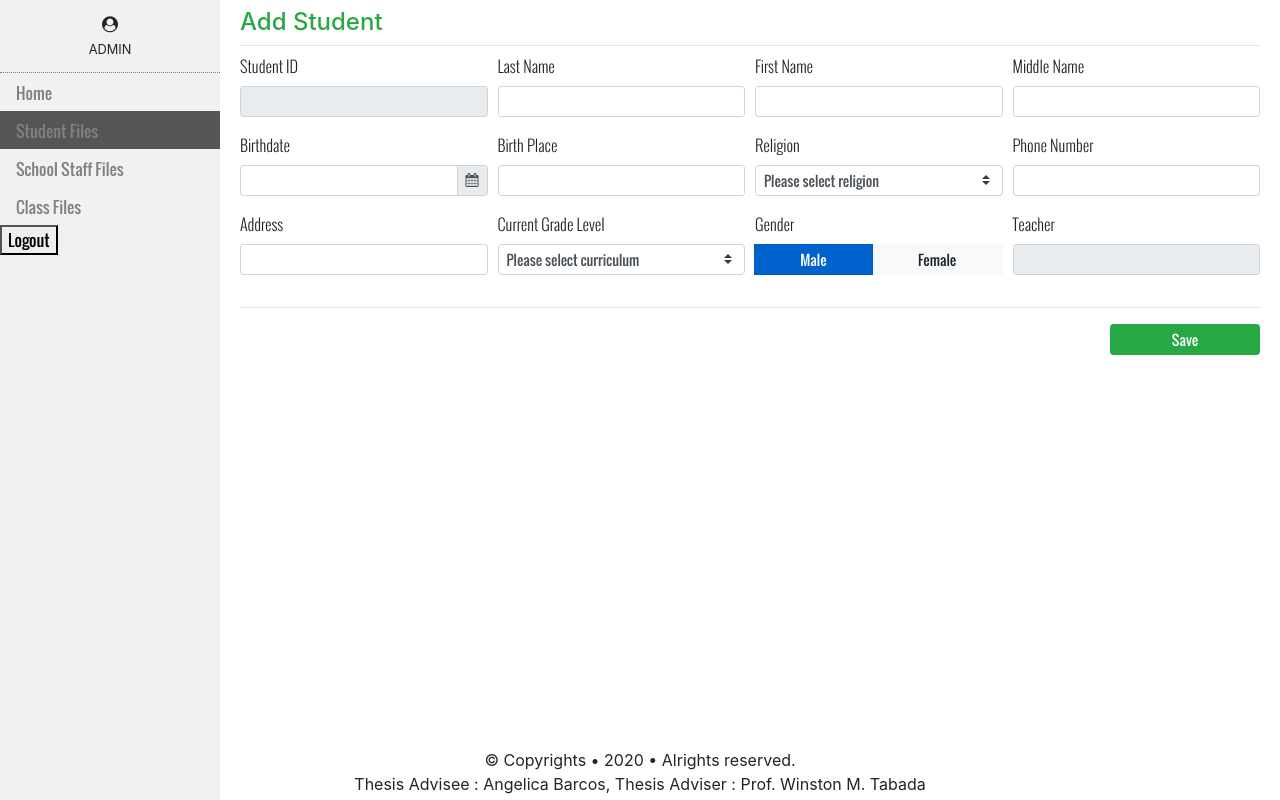
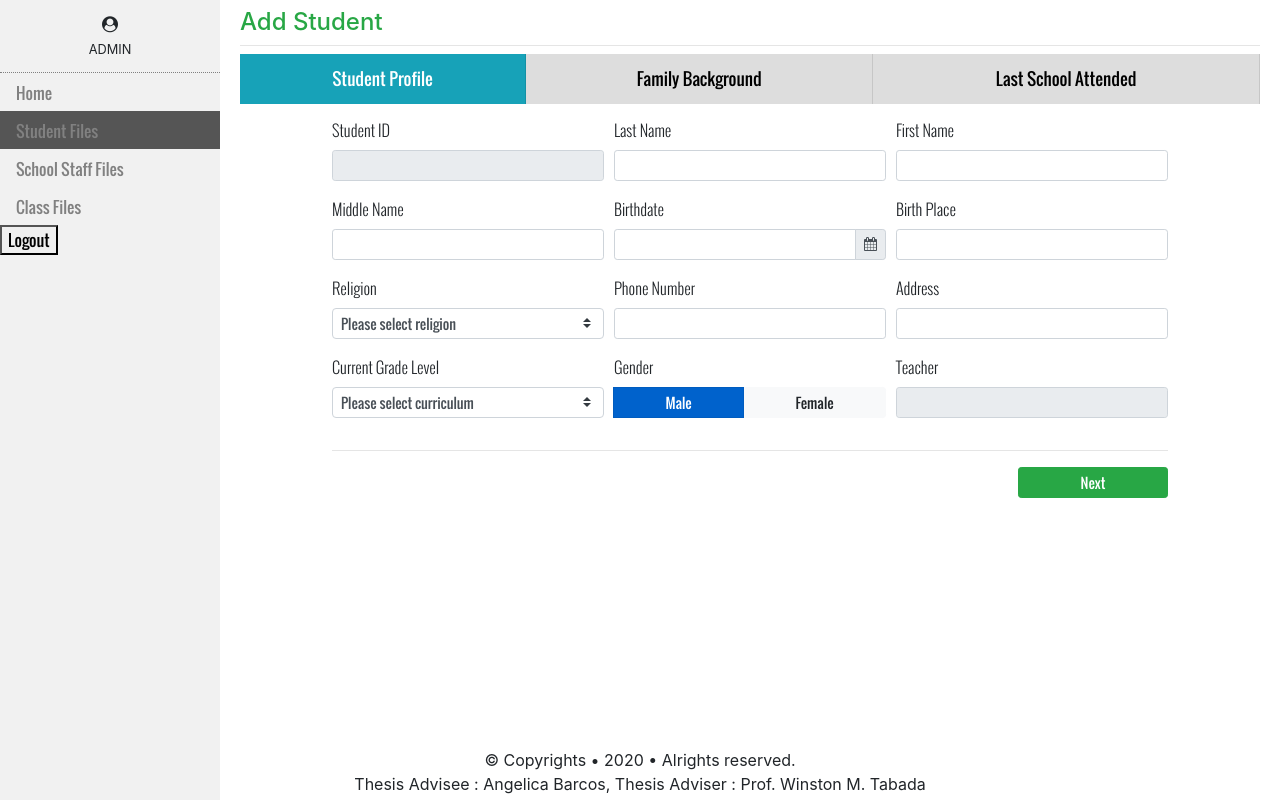
Before and after one commit to dev-jerik/vfest, a PHP site: page /Page/admin/add_edit_student.php in a window 1280 px wide. Run offline with PHP 8.4, Linux system fonts and the light colour scheme; the visitor is signed in with stand-in values (Sample User, id 1); data that the repository does not hold is empty.

Commit message:
Admin/Student_Files part#2 - Add/Edit
- Add tab

```diff
--- a/Page/admin/add_edit_student.php
+++ b/Page/admin/add_edit_student.php
@@ -42,6 +42,52 @@
 
 ?>
 
+<style>
+/*Source: https://www.w3schools.com/howto/tryit.asp?filename=tryhow_js_tabs */
+
+/* Style the tab */
+.tab {
+    /* overflow: hidden; */
+    display: table;
+    width: 100%;
+    height: 50px;
+}
+
+.tab-cell {
+    display: table-cell;
+}
+
+/* Style the buttons inside the tab */
+.tab button {
+    background-color: inherit;
+    /* float: left; */
+    border: none;
+    outline: none;
+    cursor: default;
+    transition: 0.3s;
+    font-size: 17px;
+    width: 100%;
+    height: 100%;
+    border-right: 1px solid rgba(0, 0, 0, .1);
+    background-color: #ddd;
+}
+
+/* Create an active/current tablink class */
+.tab button.active {
+    background-color: #17a2b8;
+    color: white;
+}
+
+/* Style the tab content */
+.tabcontent {
+    display: none;
+    padding: 6px 12px;
+    /* border: 1px solid #ccc; */
+    border-top: none;
+}
+
+</style>
+
 <div class="main">
     <!-- <?php echo $studentInfo['curr_grdlevel']; ?> -->
     <div class="header clearfix" style="border-bottom: 1px solid rgba(0,0,0,.1); margin-bottom: 8px;">
@@ -49,44 +95,60 @@
             <h4 class="text-success"><?php echo $header; ?></h4>
         </div>
     </div>
+
+    <div class="tab bg-light">
+        <div class="tab-cell">
+            <button class="tablinks active" id="tabLink1" >Student Profile</button>
+        </div>
+        <div class="tab-cell">
+            <button class="tablinks" id="tabLink2">Family Background</button>
+        </div>
+        <div class="tab-cell">
+            <button class="tablinks" id="tabLink3">Last School Attended</button>
+        </div>
+    </div>
+
+    <div class="container" style="padding: 8px 80px;">
         <form method="POST">
+            <div id="tab1" class="tabcontent" style="display:block;">
                 <div class="form-row">
-            <div class="form-group col-md-3">
+                    <div class="form-group col-md-4">
                         <label for="studId">Student ID</label>
                         <input type="text" readonly class="form-control form-control-sm" name="studId"
                             value='<?= $studentInfo['studID'] ?>'>
                     </div>
-            <div class="form-group col-md-3">
+                    <div class="form-group col-md-4">
                         <label for="lastName">Last Name</label>
                         <input type="text" class="form-control form-control-sm" name="lastName"
                             value='<?= $studentInfo['last_name'] ?>'>
                     </div>
-            <div class="form-group col-md-3">
+                    <div class="form-group col-md-4">
                         <label for="firstName">First Name</label>
                         <input type="text" class="form-control form-control-sm" name="firstName"
                             value='<?= $studentInfo['first_name'] ?>'>
                     </div>
-            <div class="form-group col-md-3">
+                    <div class="form-group col-md-4">
                         <label for="middleName">Middle Name</label>
                         <input type="text" class="form-control form-control-sm" name="middleName"
                             value='<?= $studentInfo['middle_name'] ?>'>
                     </div>
-            <div class="form-group col-md-3">
+                    <div class="form-group col-md-4">
                         <label for="birthDate">Birthdate</label>
                         <div class="input-group input-group-sm">
-                    <input type="text" class="form-control" name="birthdate"
-                        aria-describedby="basic-addon2" value='<?= $studentInfo['dob'] ?>'>
+                            <input type="text" class="form-control" name="birthdate" aria-describedby="basic-addon2"
+                                value='<?= $studentInfo['dob'] ?>'>
                             <div class="input-group-append">
                                 <span class="input-group-text" id="basic-addon2"><i class="fa fa-calendar"
                                         aria-hidden="true"></i></span>
                             </div>
                         </div>
                     </div>
-            <div class="form-group col-md-3">
+                    <div class="form-group col-md-4">
                         <label for="birthPlace">Birth Place</label>
-                <input type="text" class="form-control form-control-sm" name="birthPlace" value='<?= $studentInfo['pob'] ?>'>
+                        <input type="text" class="form-control form-control-sm" name="birthPlace"
+                            value='<?= $studentInfo['pob'] ?>'>
                     </div>
-            <div class="form-group col-md-3">
+                    <div class="form-group col-md-4">
                         <label for="Religion">Religion</label>
                         <?php $religionList=array('Catholic','Protestant', 'Islam',
                     'Iglesia ni Cristo', 'Baptist', 'Sevent Day Adventist',
@@ -99,15 +161,17 @@
                             <?php endforeach; ?>
                         </select>
                     </div>
-            <div class="form-group col-md-3">
+                    <div class="form-group col-md-4">
                         <label for="phoneNumber">Phone Number</label>
-                <input type="text" class="form-control form-control-sm" name="phoneNumber" value='<?= $studentInfo['phone'] ?>'>
+                        <input type="text" class="form-control form-control-sm" name="phoneNumber"
+                            value='<?= $studentInfo['phone'] ?>'>
                     </div>
-            <div class="form-group col-md-3">
+                    <div class="form-group col-md-4">
                         <label for="address">Address</label>
-                <input type="text" class="form-control form-control-sm" name="address" value='<?= $studentInfo['fam_add']?>' >
+                        <input type="text" class="form-control form-control-sm" name="address"
+                            value='<?= $studentInfo['fam_add']?>'>
                     </div>
-            <div class="form-group col-md-3">
+                    <div class="form-group col-md-4">
                         <label for="currGradeLevel">Current Grade Level</label>
                         <select class="custom-select custom-select-sm" name="currGradeLevel" required>
                             <option value="0">Please select curriculum</option>';
@@ -118,11 +182,13 @@
                         foreach($currCulumList as $curriculum):
                     ?>
                             <?php $selected=($curriculum['gradelevel'] ==  $studentInfo['curr_grdlevel'])? "selected" : ""; ?>
-                        <option <?= $selected ?> value=<?= $curriculum['gradelevel'] ?>><?= $curriculum['gradename'] ?></option>
+                            <option <?= $selected ?> value=<?= $curriculum['gradelevel'] ?>>
+                                <?= $curriculum['gradename'] ?>
+                            </option>
                             <?php endforeach; ?>
                         </select>
                     </div>
-            <div class="form-group col-md-3">
+                    <div class="form-group col-md-4">
                         <label for="currGradeLevel" style="display:block;">Gender</label>
                         <div class="btn-group btn-toggle btn-group-sm gender" style="width: 100%">
                             <?php
@@ -138,28 +204,65 @@
                                 value="Female">
                         </div>
                     </div>
-            <div class="form-group col-md-3">
+                    <div class="form-group col-md-4">
                         <label for="teacher">Teacher</label>
-                <input type="text" readonly class="form-control form-control-sm" name="teacher" value='<?= $studentInfo['teacher']?>'>
+                        <input type="text" readonly class="form-control form-control-sm" name="teacher"
+                            value='<?= $studentInfo['teacher']?>'>
                     </div>
                 </div>
 
                 <hr>
+                <div class="pull-right">
+                    <button type="button" class="btn btn-sm btn-success" style="width: 150px;"
+                        onclick="selectedTab(event, 'tab2', 'tabLink2')">
+                        Next
+                    </button>
+                </div>
+            </div>
+            <div id="tab2" class="tabcontent">
+                <h4>Family Background</h4>
+                <hr>
+                <div class="pull-right">
+                    <button type="button" class="btn btn-sm btn-success" style="width: 150px;"
+                            onclick="selectedTab(event, 'tab1', 'tabLink1')">
+                            Back
+                    </button>
+                    <button type="button" class="btn btn-sm btn-success" style="width: 150px;"
+                        onclick="selectedTab(event, 'tab3', 'tabLink3')">
+                        Next
+                    </button>
+                </div>
+            </div>
+            <div id="tab3" class="tabcontent">
+            <h4>Last School</h4>
+            <hr>
             <?php if($_SESSION['action']=="add"): ?>
                 <div class="pull-right">
+                    <button type="button" class="btn btn-sm btn-success" style="width: 150px;"
+                            onclick="selectedTab(event, 'tab2', 'tabLink2')">
+                            Back
+                    </button>
                     <button type="submit" class="btn btn-sm btn-success" style="width: 150px;" name="save">Save</button>
                 </div>
                 <?php endif; ?>
                 <?php if($_SESSION['action']=="edit"): ?>
                 <div class="pull-right">
-                <button type="submit" class="btn btn-sm btn-success" style="width: 150px;" name="edit">Update</button>
+                    <button type="button" class="btn btn-sm btn-success" style="width: 150px;"
+                            onclick="selectedTab(event, 'tab2', 'tabLink2')">
+                            Back
+                    </button>
+                    <button type="submit" class="btn btn-sm btn-success" style="width: 150px;"
+                        name="edit">Update</button>
                 </div>
                 <?php endif; ?>
+            </div>
         </form>
+    </div>
 </div>
 
 <!--Script Here-->
 <script>
+
 $(document).ready(function() {
     $('.gender').click(function() {
         $(this).find('.btn').toggleClass('active');
@@ -173,6 +276,25 @@ $(document).ready(function() {
             $("#hiddenGender").val("m");
         }
     });
+
 });
+
+function selectedTab(evt, tab, tabLink) {
+    var i, tabcontent, tablinks;
+    tabcontent = $(".container").find(".tabcontent");
+    for (i = 0; i < tabcontent.length; i++) {
+        tabcontent[i].style.display = "none";
+    }
+    // tablinks = $(".tablinks");
+    // for (i = 0; i < tablinks.length; i++) {
+    //     tablinks[i].className = tablinks[i].className.replace("active", "");
+    // }
+    $('#'+tab).css('display', 'block');
+    tabLinks = $(".tab").find(".tablinks");
+    for (i = 0; i < tabLinks.length; i++) {
+        tabLinks[i].className = tabLinks[i].className.replace("active", "");
+    }
+    $('#'+tabLink).toggleClass('active');
+};
 </script>
 <?php include "../common/footer.php"; ?>
```
Lines whose indentation alone changed are shown as unchanged.
